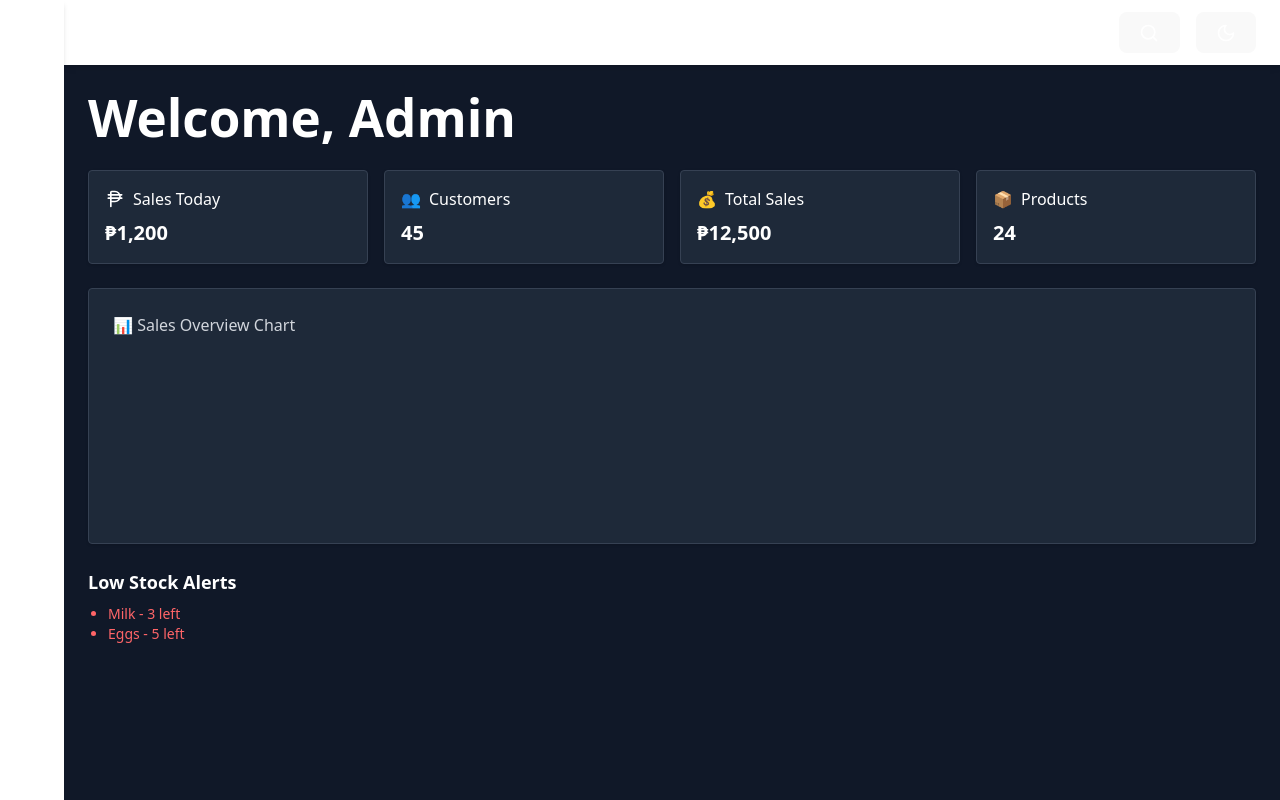
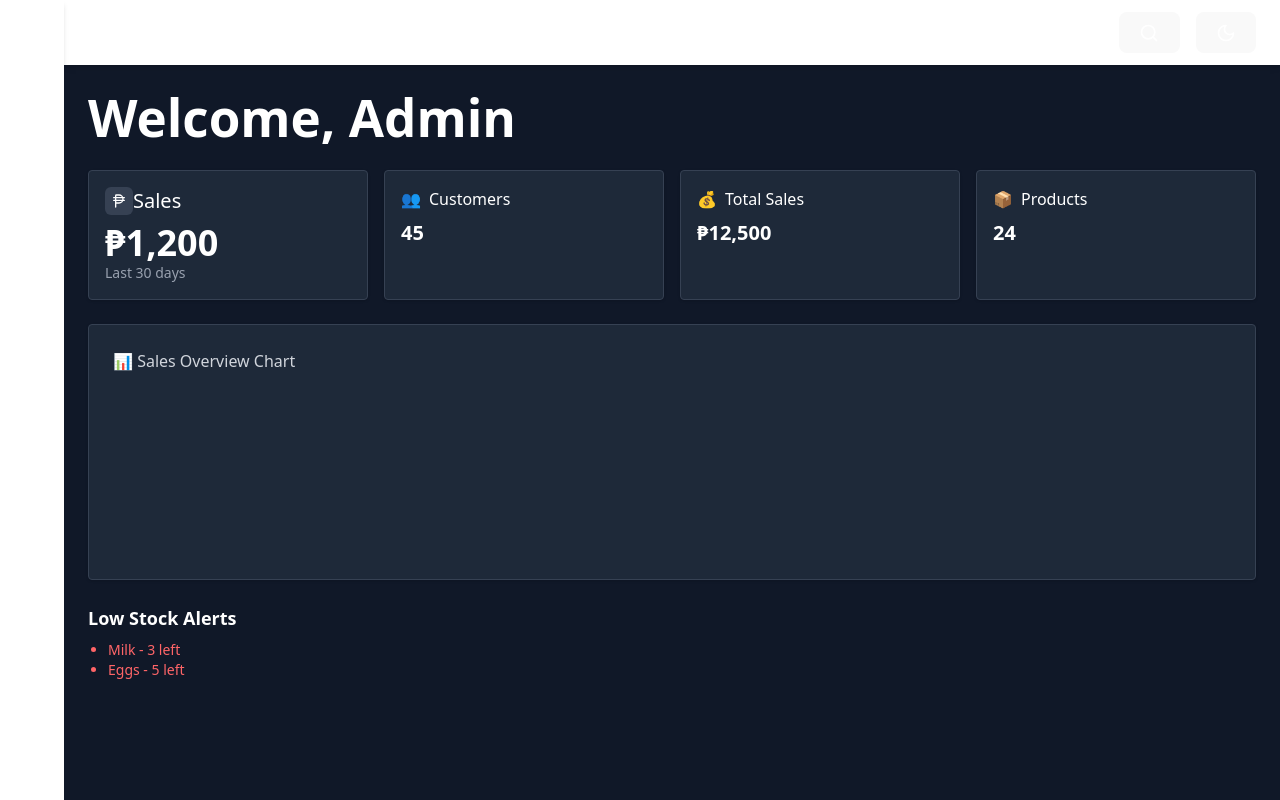
Before and after one commit to LeoDiD/ADMIN-MERN, a React app in the folder frontend/: page / in a window 1280 px wide. Built offline with nearby package versions, Linux system fonts and the light colour scheme; the HTML template or start-up script is replaced by a standard one.

Commit message:
starting to make the sales container

```diff
--- a/frontend/src/pages/Dashboard.jsx
+++ b/frontend/src/pages/Dashboard.jsx
@@ -10,10 +10,13 @@ const Dashboard = () => {
       <div className="grid grid-cols-1 sm:grid-cols-2 lg:grid-cols-4 gap-4 mb-6">
         <div className="bg-gray-800 p-4 rounded shadow flex flex-col border border-gray-700">
           <div className="flex items-center mb-2">
-            <PhilippinePeso className="w-5 h-5 text-white mr-2" />
-            <span className="font-medium">Sales Today</span>
+          <div className="bg-gray-700 p-1.5 rounded-md flex items-center justify-center">
+            <PhilippinePeso className="w-4 h-4 text-white" />
           </div>
-          <span className="text-xl font-bold">₱1,200</span>
+            <span className="text-xl font-medium">Sales</span>
+          </div>
+          <span className="text-4xl font-bold">₱1,200</span>
+          <span className="text-sm text-gray-400">Last 30 days</span>
         </div>
 
         <div className="bg-gray-800 p-4 rounded shadow flex flex-col border border-gray-700">
```
